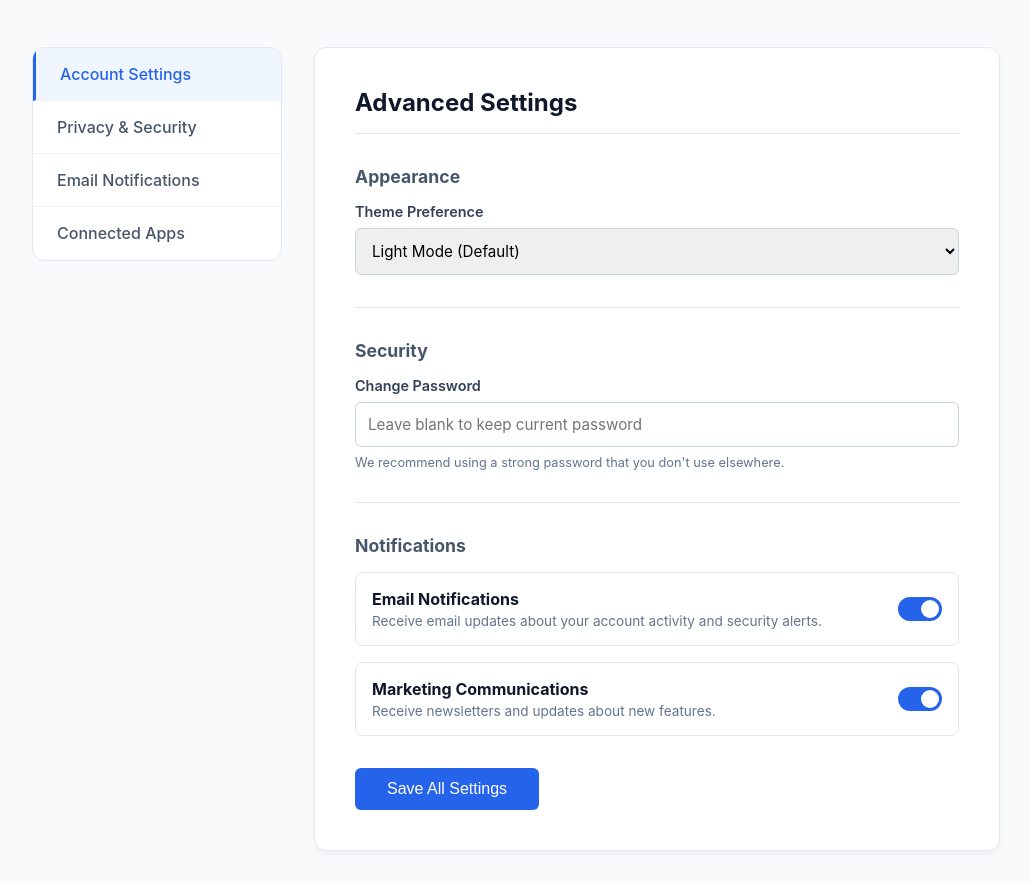
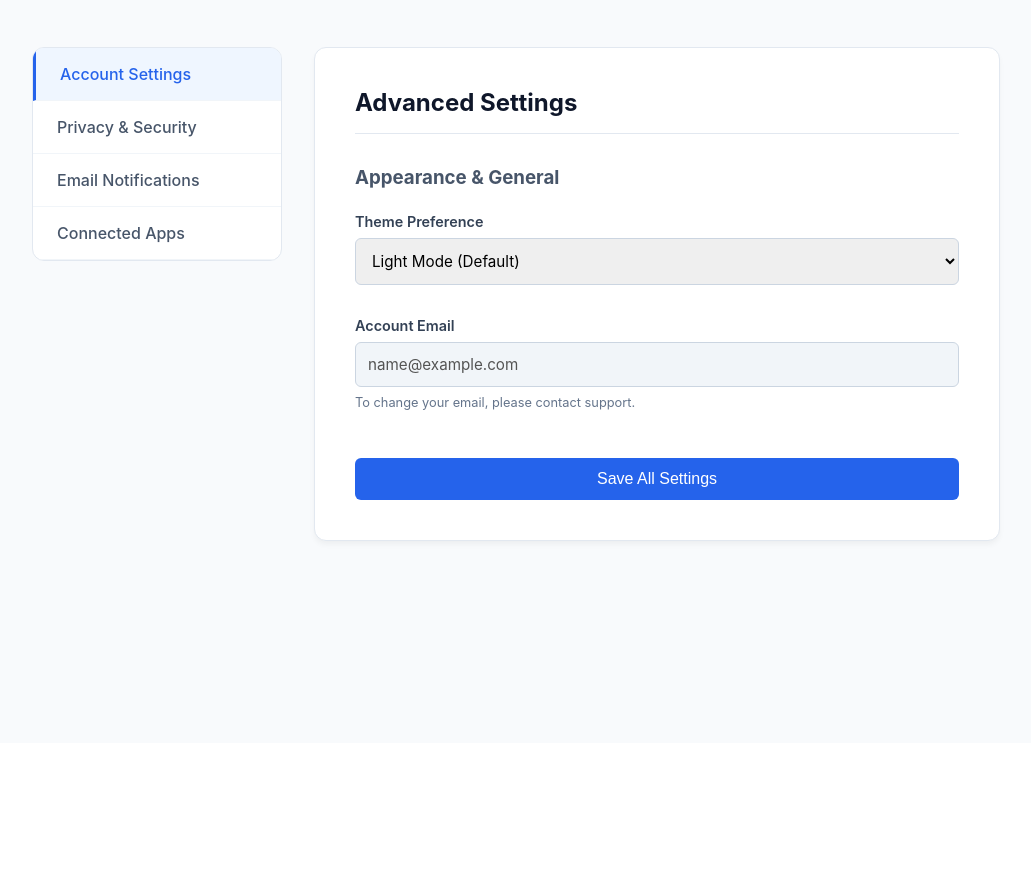
Before and after one commit to abhinav307/Student_Registration_form-using-Jenkins-and-Github_Action, a Flask app: page /settings in a window 1280 px wide. Shown: the part 57-940 px from the top of the page, without its empty margins (124-1155 px from the left). After the commit the page ends 601 px from the top, so only its background shows below. Run offline with Flask 3, Linux system fonts and the light colour scheme; the visitor is signed in with stand-in values (Sample User, id 1); data comes from the database, SQL or seed files in the repository.

Commit message:
fix: constrain ChartJS size in dashboard and implement functioning tabs in settings page

```diff
--- a/app.py
+++ b/app.py
@@ -93,6 +93,7 @@ def init_db(db_path=None):
             db.execute("ALTER TABLE users ADD COLUMN linkedin TEXT")
             db.execute("ALTER TABLE users ADD COLUMN github TEXT")
             db.execute("ALTER TABLE users ADD COLUMN notifications INTEGER DEFAULT 1")
+            db.execute("ALTER TABLE users ADD COLUMN marketing_emails INTEGER DEFAULT 1")
         except sqlite3.OperationalError:
             pass # Columns already exist
 
@@ -266,12 +267,14 @@ def settings():
         theme = request.form.get("theme")
         password = request.form.get("password")
         notifications = request.form.get("notifications")
+        marketing_emails = request.form.get("marketing_emails")
 
         notif_val = 1 if notifications == 'on' else 0
+        mkt_val = 1 if marketing_emails == 'on' else 0
 
         db = get_db()
         if theme:
-            db.execute("UPDATE users SET theme = ?, notifications = ? WHERE id = ?", (theme, notif_val, session['user_id']))
+            db.execute("UPDATE users SET theme = ?, notifications = ?, marketing_emails = ? WHERE id = ?", (theme, notif_val, mkt_val, session['user_id']))
         if password:
             db.execute("UPDATE users SET password_hash = ? WHERE id = ?", (generate_password_hash(password), session['user_id']))
         db.commit()
--- a/templates/settings.html
+++ b/templates/settings.html
@@ -14,12 +14,15 @@
 
         .sidebar { width: 250px; flex-shrink: 0; }
         .sidebar-nav { display: flex; flex-direction: column; background: #ffffff; border: 1px solid #e2e8f0; border-radius: 12px; overflow: hidden; }
-        .sidebar-nav a { padding: 1rem 1.5rem; color: #475569; text-decoration: none; border-bottom: 1px solid #f1f5f9; font-weight: 500; transition: background 0.2s; }
-        .sidebar-nav a:hover { background: #f8fafc; }
-        .sidebar-nav a.active { background: #eff6ff; color: #2563eb; border-left: 3px solid #2563eb; }
+        .sidebar-nav button { text-align: left; background: none; border: none; font-size: 1rem; font-family: inherit; cursor: pointer; padding: 1rem 1.5rem; color: #475569; border-bottom: 1px solid #f1f5f9; font-weight: 500; transition: background 0.2s; }
+        .sidebar-nav button:hover { background: #f8fafc; }
+        .sidebar-nav button.active { background: #eff6ff; color: #2563eb; border-left: 3px solid #2563eb; }
 
         .content { flex-grow: 1; background: #ffffff; border: 1px solid #e2e8f0; border-radius: 12px; padding: 2.5rem; box-shadow: 0 4px 6px -1px rgba(0, 0, 0, 0.05); }
         .content h2 { margin-bottom: 2rem; font-size: 1.5rem; color: #0f172a; border-bottom: 1px solid #e2e8f0; padding-bottom: 1rem; }
+
+        .tab-content { display: none; }
+        .tab-content.active { display: block; }
 
         .field-group { display: flex; flex-direction: column; margin-bottom: 1.5rem; }
         .field-group label { font-size: 0.9rem; font-weight: 600; color: #334155; margin-bottom: 0.5rem; }
@@ -38,8 +41,16 @@
         input:checked + .slider { background-color: #2563eb; }
         input:checked + .slider:before { transform: translateX(20px); }
 
-        .btn-submit { padding: 0.75rem 2rem; color: #ffffff; background-color: #2563eb; border: none; border-radius: 6px; cursor: pointer; font-weight: 500; font-size: 1rem; transition: background 0.2s; margin-top: 1rem; }
+        .btn-submit { padding: 0.75rem 2rem; color: #ffffff; background-color: #2563eb; border: none; border-radius: 6px; cursor: pointer; font-weight: 500; font-size: 1rem; transition: background 0.2s; margin-top: 1.5rem; width: 100%; }
         .btn-submit:hover { background-color: #1d4ed8; }
+
+        .connected-app { display: flex; align-items: center; padding: 1rem; border: 1px solid #e2e8f0; border-radius: 8px; margin-bottom: 1rem; }
+        .app-icon { font-size: 1.5rem; margin-right: 1rem; background: #f1f5f9; padding: 0.5rem; border-radius: 8px; }
+        .app-info { flex-grow: 1; }
+        .app-info h4 { margin-bottom: 0.25rem; }
+        .app-info p { font-size: 0.85rem; color: #64748b; }
+        .btn-connect { padding: 0.5rem 1rem; border: 1px solid #cbd5e1; background: white; border-radius: 6px; cursor: pointer; font-weight: 500; }
+        .btn-connect.connected { border-color: #ef4444; color: #ef4444; }
 
         @media (max-width: 768px) {
             .settings-container { flex-direction: column; }
@@ -66,10 +77,10 @@
 <div class="settings-container">
     <div class="sidebar">
         <div class="sidebar-nav">
-            <a href="#" class="active">Account Settings</a>
-            <a href="#">Privacy & Security</a>
-            <a href="#">Email Notifications</a>
-            <a href="#">Connected Apps</a>
+            <button class="tab-btn active" onclick="openTab(event, 'tab-account')">Account Settings</button>
+            <button class="tab-btn" onclick="openTab(event, 'tab-security')">Privacy & Security</button>
+            <button class="tab-btn" onclick="openTab(event, 'tab-notifications')">Email Notifications</button>
+            <button class="tab-btn" onclick="openTab(event, 'tab-apps')">Connected Apps</button>
         </div>
     </div>
 
@@ -77,34 +88,50 @@
         <h2>Advanced Settings</h2>
 
         <form method="POST">
-            <!-- Appearance -->
-            <h3 style="margin-bottom: 1rem; color: #475569; font-size: 1.1rem;">Appearance</h3>
+            <!-- Account Settings Tab -->
+            <div id="tab-account" class="tab-content active">
+                <h3 style="margin-bottom: 1.5rem; color: #475569;">Appearance & General</h3>
                 <div class="field-group">
                     <label for="theme">Theme Preference</label>
                     <select id="theme" name="theme">
                         <option value="light" {% if current_user.theme == 'light' %}selected{% endif %}>Light Mode (Default)</option>
-                    <option value="dark" {% if current_user.theme == 'dark' %}selected{% endif %}>Dark Mode (Coming Soon)</option>
+                        <option value="dark" {% if current_user.theme == 'dark' %}selected{% endif %}>Dark Mode</option>
                         <option value="system" {% if current_user.theme == 'system' %}selected{% endif %}>System Default</option>
                     </select>
                 </div>
 
-            <hr style="border: 0; border-top: 1px solid #e2e8f0; margin: 2rem 0;">
+                <div class="field-group" style="margin-top: 2rem;">
+                    <label>Account Email</label>
+                    <input type="email" value="{{ current_user.email }}" disabled style="background: #f1f5f9; cursor: not-allowed;">
+                    <p style="font-size: 0.8rem; color: #64748b; margin-top: 0.5rem;">To change your email, please contact support.</p>
+                </div>
+            </div>
 
-            <!-- Security -->
-            <h3 style="margin-bottom: 1rem; color: #475569; font-size: 1.1rem;">Security</h3>
+            <!-- Privacy & Security Tab -->
+            <div id="tab-security" class="tab-content">
+                <h3 style="margin-bottom: 1.5rem; color: #475569;">Security</h3>
                 <div class="field-group">
                     <label for="password">Change Password</label>
                     <input type="password" id="password" name="password" placeholder="Leave blank to keep current password">
                     <p style="font-size: 0.8rem; color: #64748b; margin-top: 0.5rem;">We recommend using a strong password that you don't use elsewhere.</p>
                 </div>
 
-            <hr style="border: 0; border-top: 1px solid #e2e8f0; margin: 2rem 0;">
+                <div class="field-group" style="margin-top: 2rem;">
+                    <label>Two-Factor Authentication (2FA)</label>
+                    <div style="padding: 1rem; border: 1px solid #e2e8f0; border-radius: 8px; background: #f8fafc; display: flex; justify-content: space-between; align-items: center;">
+                        <span style="color: #64748b; font-size: 0.9rem;">Status: Disabled</span>
+                        <button type="button" class="btn-connect" style="border-color: #2563eb; color: #2563eb;" onclick="alert('2FA Setup Coming Soon')">Enable 2FA</button>
+                    </div>
+                </div>
+            </div>
 
-            <!-- Notifications -->
-            <h3 style="margin-bottom: 1rem; color: #475569; font-size: 1.1rem;">Notifications</h3>
+            <!-- Notifications Tab -->
+            <div id="tab-notifications" class="tab-content">
+                <h3 style="margin-bottom: 1.5rem; color: #475569;">Notification Preferences</h3>
+
                 <div class="toggle-group">
                     <div class="toggle-info">
-                    <h4>Email Notifications</h4>
+                        <h4>Security Alerts & Updates</h4>
                         <p>Receive email updates about your account activity and security alerts.</p>
                     </div>
                     <label class="switch">
@@ -119,14 +146,68 @@
                         <p>Receive newsletters and updates about new features.</p>
                     </div>
                     <label class="switch">
-                    <input type="checkbox" checked disabled>
+                        <input type="checkbox" name="marketing_emails" {% if current_user.marketing_emails == 1 %}checked{% endif %}>
                         <span class="slider"></span>
                     </label>
+                </div>
+            </div>
+
+            <!-- Connected Apps Tab -->
+            <div id="tab-apps" class="tab-content">
+                <h3 style="margin-bottom: 1.5rem; color: #475569;">Integrations</h3>
+
+                <div class="connected-app">
+                    <div class="app-icon">&#128187;</div>
+                    <div class="app-info">
+                        <h4>GitHub Integration</h4>
+                        <p>Sync your projects and authenticate via GitHub.</p>
+                    </div>
+                    {% if current_user.github %}
+                        <button type="button" class="btn-connect connected">Disconnect</button>
+                    {% else %}
+                        <button type="button" class="btn-connect">Connect</button>
+                    {% endif %}
+                </div>
+
+                <div class="connected-app">
+                    <div class="app-icon">&#128188;</div>
+                    <div class="app-info">
+                        <h4>LinkedIn Sync</h4>
+                        <p>Keep your profile details updated automatically.</p>
+                    </div>
+                    {% if current_user.linkedin %}
+                        <button type="button" class="btn-connect connected">Disconnect</button>
+                    {% else %}
+                        <button type="button" class="btn-connect">Connect</button>
+                    {% endif %}
+                </div>
             </div>
 
             <button type="submit" class="btn-submit">Save All Settings</button>
         </form>
     </div>
 </div>
+
+<script>
+    function openTab(evt, tabName) {
+        evt.preventDefault();
+
+        // Hide all tab content
+        const tabContents = document.getElementsByClassName("tab-content");
+        for (let i = 0; i < tabContents.length; i++) {
+            tabContents[i].classList.remove("active");
+        }
+
+        // Remove active class from all buttons
+        const tabBtns = document.getElementsByClassName("tab-btn");
+        for (let i = 0; i < tabBtns.length; i++) {
+            tabBtns[i].classList.remove("active");
+        }
+
+        // Show the current tab and add active class to button
+        document.getElementById(tabName).classList.add("active");
+        evt.currentTarget.classList.add("active");
+    }
+</script>
 </body>
 </html>
```
Also changed, not shown: templates/dashboard.html (+6 -2 lines). Lines whose indentation alone changed are shown as unchanged.
